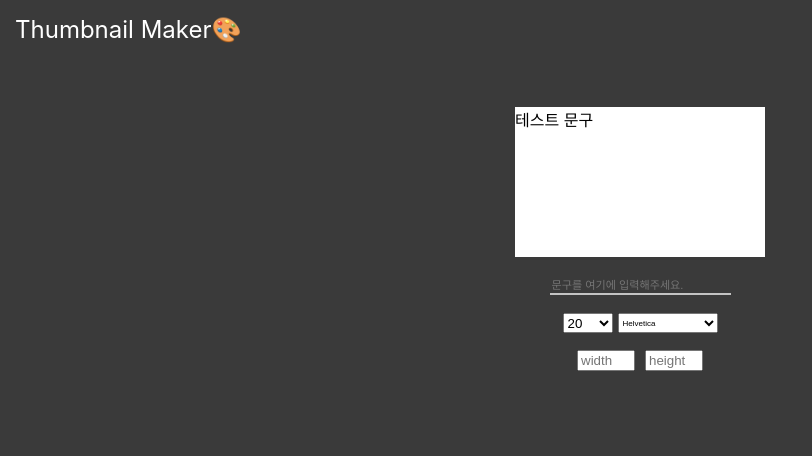
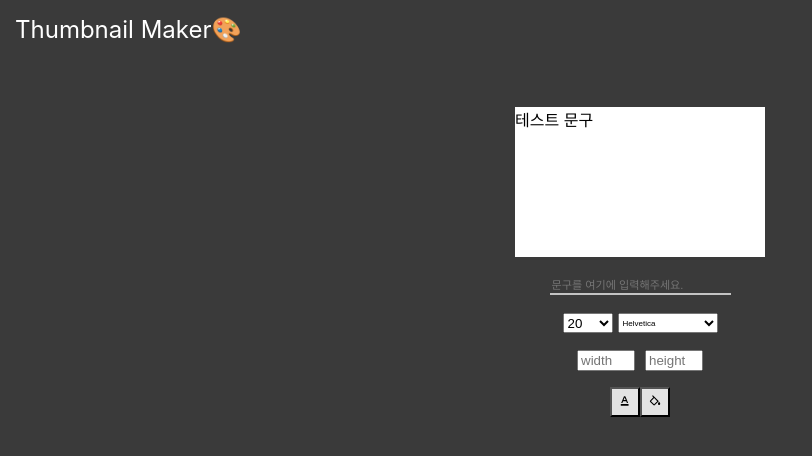
Before and after one commit to Bam-j/Thumbnail-Maker, a React (Create React App) app: page / in a window 1280 px wide. Shown: the top 456 px of the page, without its empty margins (0-812 px from the left). Built offline with nearby package versions, Linux system fonts and the light colour scheme.

Commit message:
컬러와 폰트 색상 선택 버튼 설계

```diff
--- a/src/App.jsx
+++ b/src/App.jsx
@@ -1,9 +1,10 @@
 import React from "react";
 import { Header } from "./components/Header";
-import { ThumbnailPalette } from "./components/contents/ThumbnailPalette";
+import { ThumbnailPalette } from "./components/PreviewPalette/ThumbnailPalette";
 import { TextInput } from "./components/Tools/TextInput";
 import './styles/App.scss';
 import { SizeForm } from "./components/Tools/SizeForm";
+import { ColorPickerButtons } from "./components/Buttons/ColorPickerButtons/ColorPickerButtons";
 
 const App = () => {
   return (
@@ -14,6 +15,7 @@ const App = () => {
           <ThumbnailPalette/>
           <TextInput/>
           <SizeForm/>
+          <ColorPickerButtons/>
         </div>
       </div>
     </>
--- /dev/null
+++ b/src/components/Buttons/ColorPickerButtons/BgColorPickerButton.jsx
@@ -0,0 +1,19 @@
+import { BiColorFill } from "react-icons/bi";
+import styled from "styled-components";
+
+export const BgColorPickerButton = () => {
+	return (
+		<>
+			<Button>
+				<BiColorFill/>
+			</Button>
+		</>
+	);
+};
+
+const Button = styled.button`
+	background-color: #e3e3e3;
+	width: 30px;
+	height: 30px;
+	outline: none;
+`;
--- /dev/null
+++ b/src/components/Buttons/ColorPickerButtons/ColorPickerButtons.jsx
@@ -0,0 +1,18 @@
+import styled from "styled-components";
+import { FontColorPickerButton } from "./FontColorPickerButton";
+import { BgColorPickerButton } from "./BgColorPickerButton";
+
+export const ColorPickerButtons = () => {
+	return (
+		<ColorPickerButtonsWrapper>
+			<FontColorPickerButton/>
+			<BgColorPickerButton/>
+		</ColorPickerButtonsWrapper>
+	);
+};
+
+const ColorPickerButtonsWrapper = styled.div`
+	display: flex;
+	justify-content: center;
+	padding-top: 1rem;
+`;
--- /dev/null
+++ b/src/components/Buttons/ColorPickerButtons/FontColorPickerButton.jsx
@@ -0,0 +1,19 @@
+import { BiFontColor } from 'react-icons/bi';
+import styled from 'styled-components';
+
+export const FontColorPickerButton = () => {
+  return (
+    <div>
+      <Button>
+        <BiFontColor />
+      </Button>
+    </div>
+  );
+};
+
+const Button = styled.button`
+  background-color: #e3e3e3;
+  width: 30px;
+  height: 30px;
+  outline: none;
+`;
--- /dev/null
+++ b/src/components/Buttons/DownloadButton.jsx
@@ -0,0 +1,5 @@
+export const DownloadButton = () => {
+	return (
+		<></>
+	);
+};
--- /dev/null
+++ b/src/components/Tools/ColorPicker.jsx
@@ -0,0 +1,5 @@
+export const ColorPicker = () => {
+	return (
+		<></>
+	);
+};
```
Also changed, not shown: src/components/PreviewPalette/ThumbnailPalette.jsx (renamed from src/components/contents/ThumbnailPalette.jsx).
